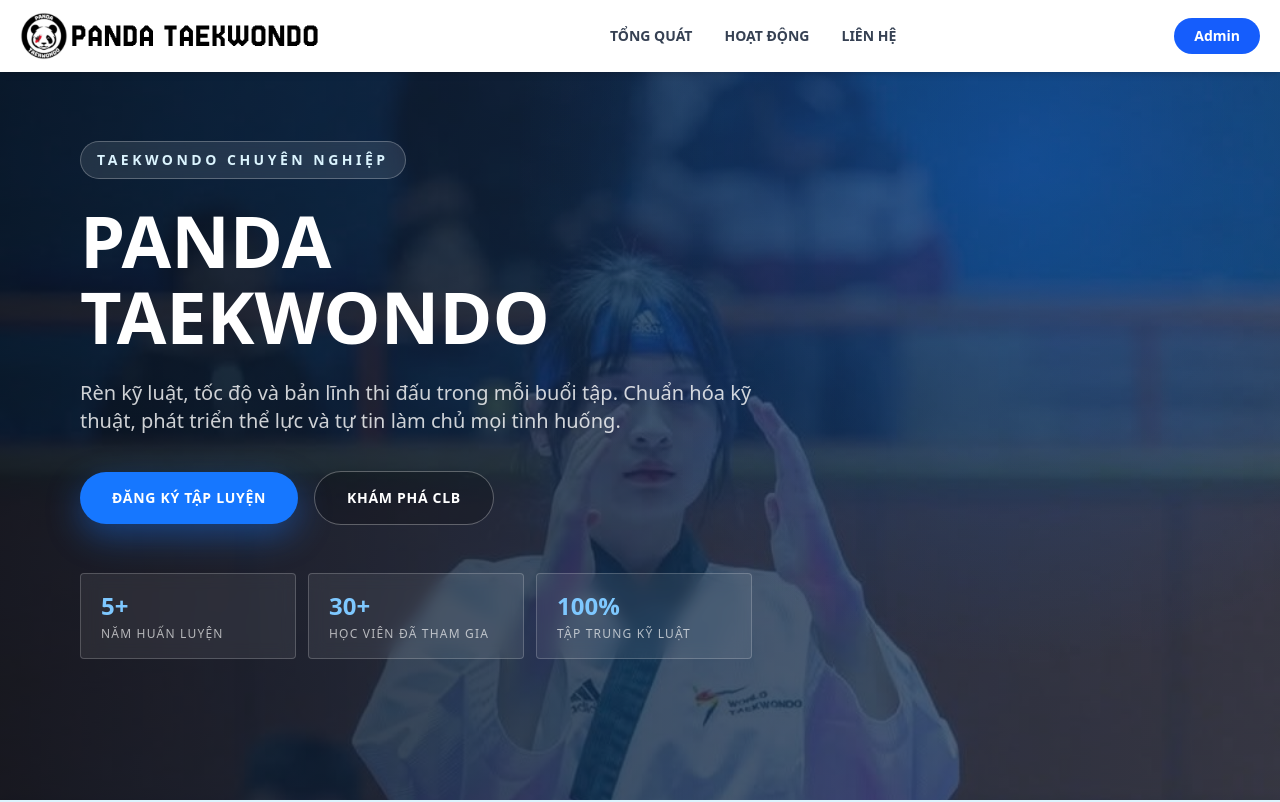
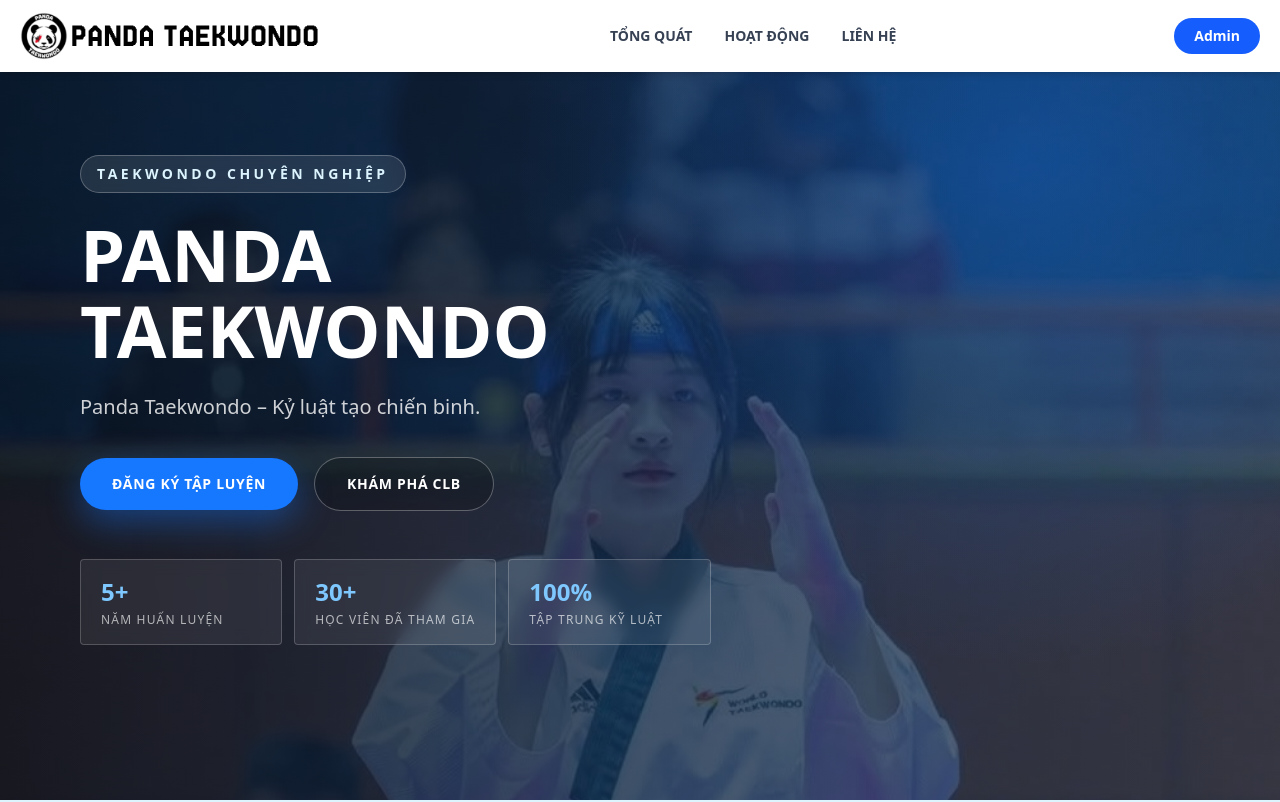
Before and after one commit to quyng24/pdtwd, a Next.js app: page / in a window 1280 px wide. Shown: the top 802 px of the page. Built offline with nearby package versions, Linux system fonts and the light colour scheme; no server answers; the database is empty.

Commit message:
adjust some minor details on the home page interface

```diff
--- a/src/components/shared/Footer.tsx
+++ b/src/components/shared/Footer.tsx
@@ -1,7 +1,7 @@
 "use client";
 import Image from "next/image";
 import { FaTiktok, FaFacebookF } from "react-icons/fa";
-import { AiFillInstagram } from "react-icons/ai";
+import { FaSquareThreads } from "react-icons/fa6";
 import { motion } from "framer-motion";
 
 export default function Footer() {
@@ -19,8 +19,8 @@
       hover: "hover:bg-[#1877F2] hover:text-white"
     },
     {
-      icon: <AiFillInstagram size={20} />,
-      href: "#",
+      icon: <FaSquareThreads size={20} />,
+      href: "https://www.threads.com/@thanhnhanpm",
       hover: "hover:bg-gradient-to-tr hover:from-[#f9ce34] hover:via-[#ee2a7b] hover:to-[#6228d7] hover:text-white"
     },
   ];
@@ -75,7 +75,7 @@
               </svg>
             </div>
             <p className="text-sm font-medium text-gray-600 pt-1">
-              Chung cư CT5DN2, Trần Hữu Dực, Mỹ Đình, Từ Liêm, Hà Nội
+              Tòa CT05 ĐN2, 14 Trần Hữu Dực, Từ Liêm, Hà Nội.
             </p>
           </div>
 
--- a/src/lib/auth.ts
+++ b/src/lib/auth.ts
@@ -1 +1 @@
-export const allowedEmails = ["nquy50771@gmail.com", "phanthanhnhanh2460@gmail.com", "nguyenhuuhoapeace@gmail.com"];
+export const allowedEmails = ["nquy50771@gmail.com", "phamthanhnhan2460@gmail.com", "nguyenhuuhoapeace@gmail.com"];
--- a/src/pages/HomePage.tsx
+++ b/src/pages/HomePage.tsx
@@ -43,9 +43,7 @@
                         </h1>
 
                         <p className="mt-6 max-w-2xl text-base text-white/80 sm:text-lg md:text-xl">
-                            Rèn kỹ luật, tốc độ và bản lĩnh thi đấu trong mỗi buổi tập.
-                            Chuẩn hóa kỹ thuật, phát triển thể lực và tự tin làm chủ mọi
-                            tình huống.
+                            Panda Taekwondo – Kỷ luật tạo chiến binh.
                         </p>
 
                         <div className="mt-9 flex flex-wrap items-center gap-4">
```
